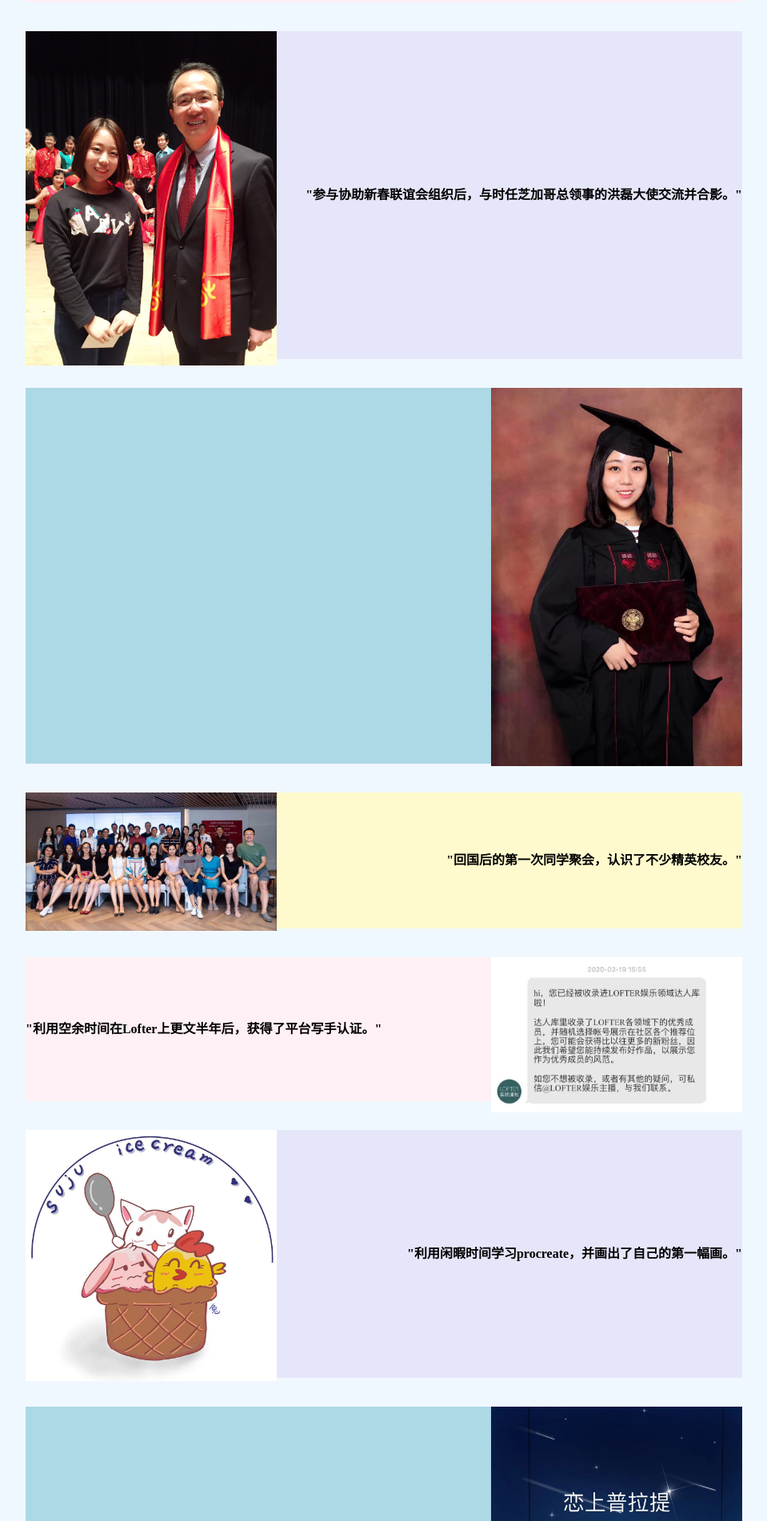
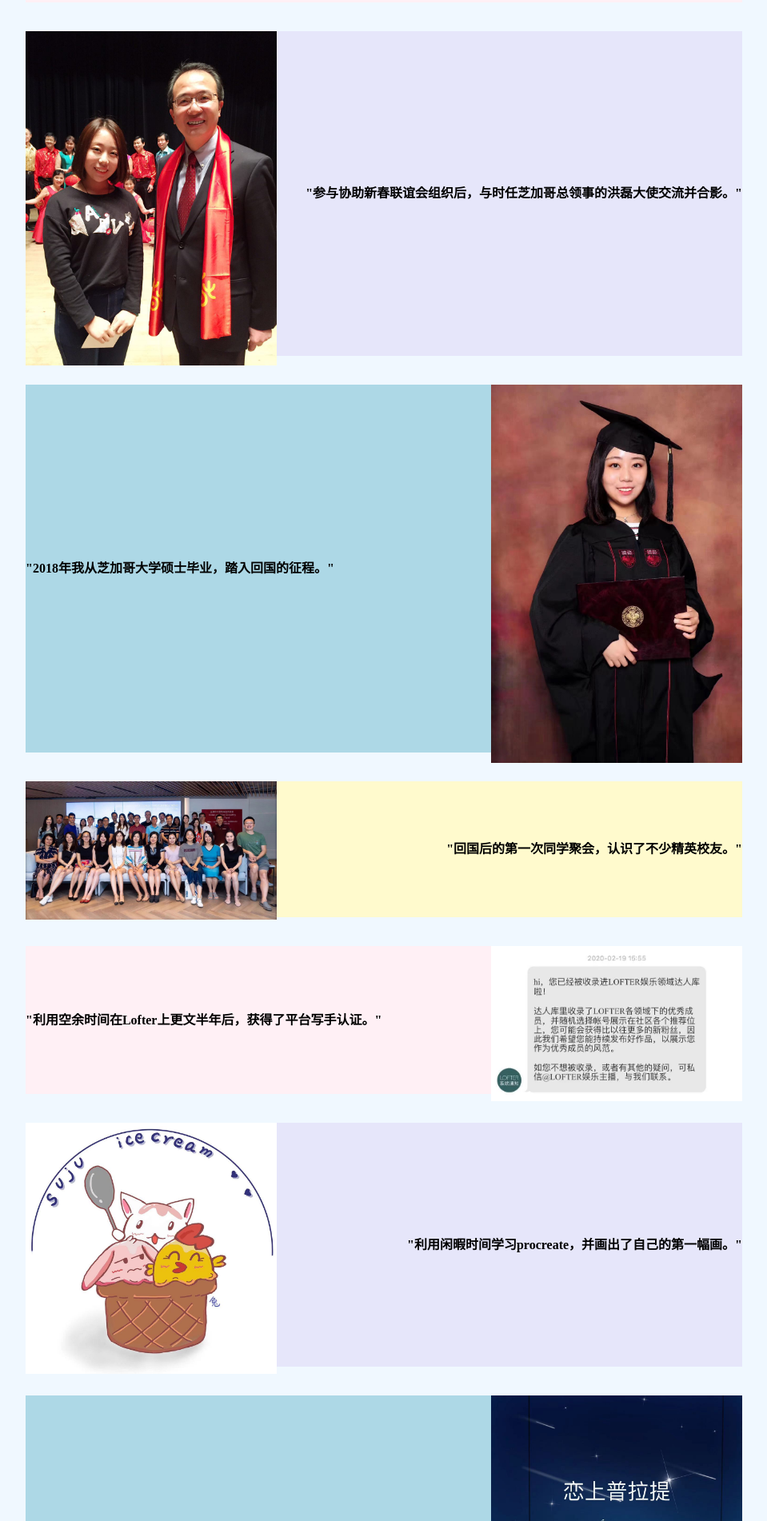
Before and after one commit to micki0519/micki0519.github.io, a Jekyll site: the page built from index.html, in a window 1280 px wide. Shown: the part 502-2404 px from the top of the page at 80% size, without its empty margins (160-1119 px from the left). Built offline with Jekyll 4.4.1, drawn with Linux system fonts in a browser that asks for light colours.

Commit message:
Update default.html

```diff
--- a/_layouts/default.html
+++ b/_layouts/default.html
@@ -12,32 +12,32 @@
 				.pic1{width:400px;height:220px;float:right;}
 				.pic1{width:100%}
 
-				.box2{text-align:right;height:410px;line-height:410px;background:Lavender;font-weight: bold;}
-				.pic2{width:600px;height:410px;float:left;}
+				.box2{text-align:right;height:406px;line-height:406px;background:Lavender;font-weight: bold;}
+				.pic2{width:600px;height:406px;float:left;}
 				.pic2{width:100%}
 
-				.box3{text-align:left;height:470px;line-height:4700px;background:LightBlue;font-weight: bold;}
-				.pic3{width:600px;height:470px;float:right;}
+				.box3{text-align:left;height:460px;line-height:460px;background:LightBlue;font-weight: bold;}
+				.pic3{width:600px;height:460px;float:right;}
 				.pic3{width:100%}
 
 				.box4{text-align:right;height:170px;line-height:170px;background:LemonChiffon;font-weight: bold;}
 				.pic4{width:600px;height:170px;float:left;}
 				.pic4{width:100%}
 
-				.box5{text-align:left;height:180px;line-height:180px;background:LavenderBLush;font-weight: bold;}
-				.pic5{width:600px;height:180px;float:right;}
+				.box5{text-align:left;height:185px;line-height:185px;background:LavenderBLush;font-weight: bold;}
+				.pic5{width:600px;height:185px;float:right;}
 				.pic5{width:100%}
 
-				.box6{text-align:right;height:310px;line-height:310px;background:Lavender;font-weight: bold;}
-				.pic6{width:600px;height:300px;float:left;}
+				.box6{text-align:right;height:305px;line-height:305px;background:Lavender;font-weight: bold;}
+				.pic6{width:600px;height:305px;float:left;}
 				.pic6{width:100%}
 
-				.box7{text-align:left;height:440px;line-height:440px;background:LightBlue;font-weight: bold;}
-				.pic7{width:600px;height:400px;float:right;}
+				.box7{text-align:left;height:436px;line-height:436px;background:LightBlue;font-weight: bold;}
+				.pic7{width:600px;height:436px;float:right;}
 				.pic7{width:100%}
 
-				.box8{text-align:right;height:390px;line-height:390px;background:LemonChiffon;font-weight: bold;}
-				.pic8{width:600px;height:400px;float:left;}
+				.box8{text-align:right;height:395px;line-height:395px;background:LemonChiffon;font-weight: bold;}
+				.pic8{width:600px;height:395px;float:left;}
 				.pic8{width:100%}
 
 			</style>
```
